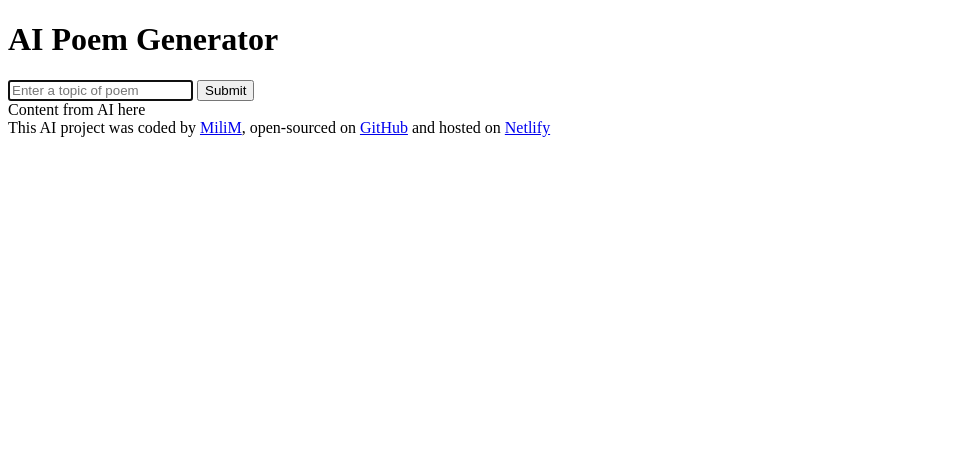
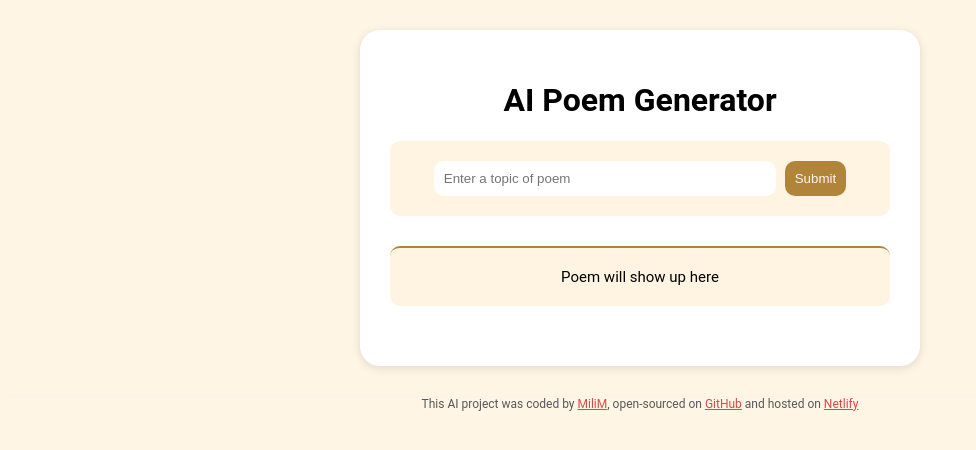
Before and after one commit to milimk/ai-poem-project, a plain HTML site: page index.html in a window 1280 px wide. Shown: the whole page, without its empty margins (0-976 px from the left). Drawn offline with Linux system fonts and the light colour scheme.

Commit message:
CSS style updated

```diff
--- a/index.html
+++ b/index.html
@@ -7,23 +7,26 @@
     <title>AI Poem Generator</title>
   </head>
   <body>
-    <head>
-      <h1>AI Poem Generator</h1>
-    </head>
+    <head> </head>
     <main>
+      <div class="main-content">
+        <h1 class="heading">AI Poem Generator</h1>
         <form action="">
           <input
+            class="input-box"
             type="text"
             placeholder="Enter a topic of poem"
             required
             autofocus
             autocomplete="off"
           />
-        <input type="submit" />
+          <input class="submit-button" type="submit" />
         </form>
-      <div>Content from AI here</div>
+        <div class="ai-response">Poem will show up here</div>
+      </div>
     </main>
-    <footer>
+
+    <footer class="footer">
       This AI project was coded by
       <a href="https://github.com/milimk?tab=repositories" target="_blank"
         >MiliM</a
--- a/src/style.css
+++ b/src/style.css
@@ -0,0 +1,62 @@
+body {
+  font-family: "Roboto", sans-serif;
+  background-color: #fff5e4;
+}
+
+a {
+  color: #d94848;
+}
+
+.main-content {
+  margin: 30px auto;
+  max-width: 500px;
+  background-color: white;
+  padding: 30px;
+  border-radius: 20px;
+  box-shadow: rgba(99, 99, 99, 0.2) 0px 2px 8px 0px;
+  text-align: center;
+}
+
+form {
+  background-color: #fff4e1;
+  padding: 20px;
+  border-radius: 10px;
+}
+
+.input-box {
+  padding: 10px;
+  border-radius: 10px;
+  border: none;
+  width: 70%;
+}
+
+.input-box:focus {
+  outline: none !important;
+  border: none;
+}
+
+.submit-button {
+  padding: 10px;
+  margin-left: 5px;
+  border-radius: 10px;
+  border: none;
+  background-color: #b18539;
+  color: #fff4f3;
+}
+
+.ai-response {
+  margin: 30px auto;
+  padding: 20px;
+  font-size: 15px;
+  font-weight: 400;
+  background-color: #fff4e1;
+  border-radius: 10px;
+  border-top: 2px solid #b18539;
+}
+
+footer {
+  border-top: 1px solid #ffefed;
+  text-align: center;
+  font-size: 12px;
+  color: #55585c;
+}
```
Lines whose indentation alone changed are shown as unchanged.
